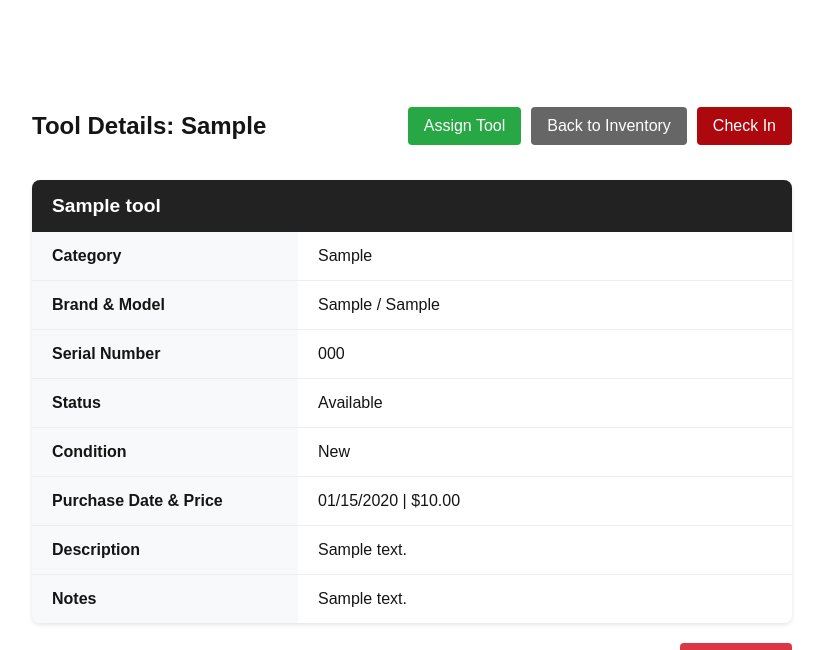
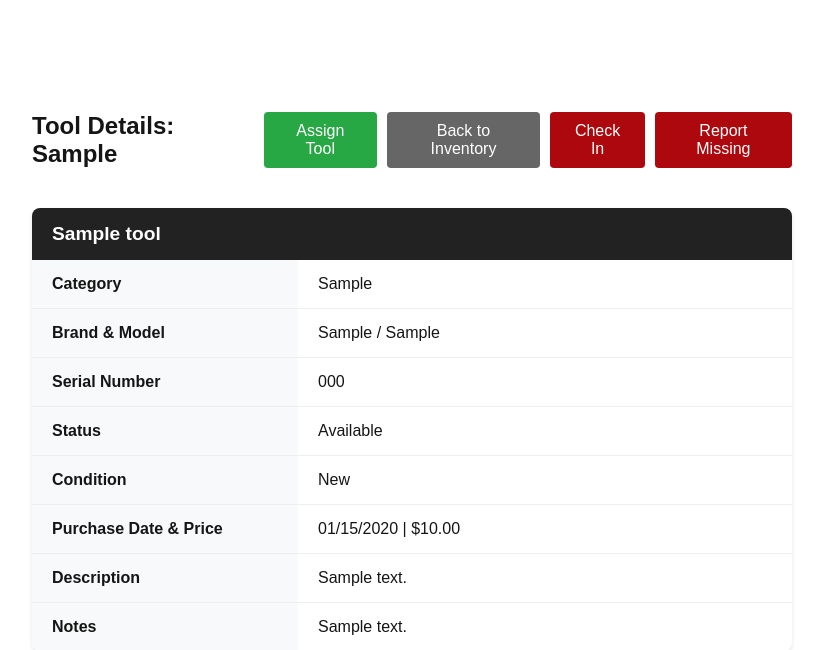
Before and after one commit to ryan4336/ToolTrack-WebApp, a Flask app: page /tools/1 in a window 1280 px wide. Shown: the part 90-740 px from the top of the page, without its empty margins (228-1051 px from the left). Run offline with Flask 3, Linux system fonts and the light colour scheme; the visitor is signed in with stand-in values (Sample User, id 1); tables that the repository leaves empty hold one stand-in row (values such as "Sample post"); parts of the project's set-up code (start-up, migrations or seed data) failed here and were passed over.

Commit message:
Added button for Missing

```diff
--- a/templates/tool_details.html
+++ b/templates/tool_details.html
@@ -20,6 +20,12 @@
                 class="button">
                     Check In
                 </a>
+            {% endif %}
+
+            {% if tool.status == "Missing" %}
+                <button type="button" class="button-disabled" disabled>Report Missing</button>
+            {% else %}
+                <a href="{{ url_for('report_missing', asset_id=tool.asset_id) }}" class="button">Report Missing</a>
             {% endif %}
         </div>
     </div>
```
